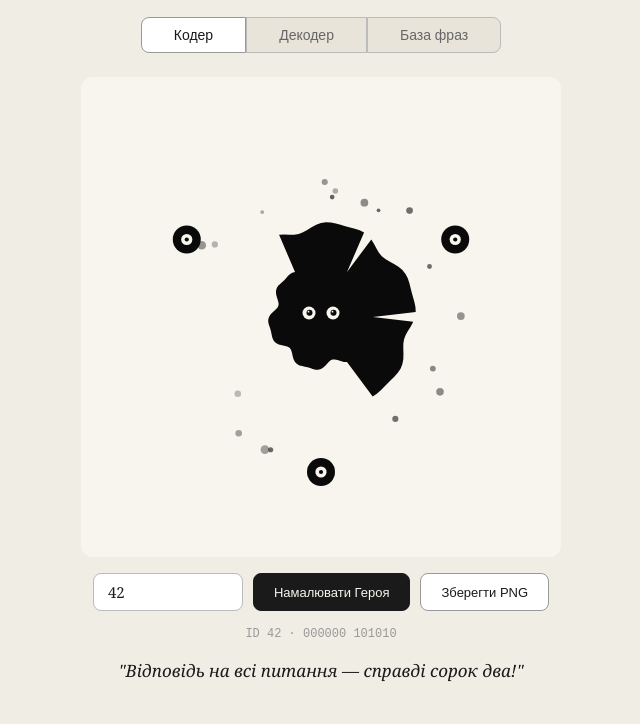
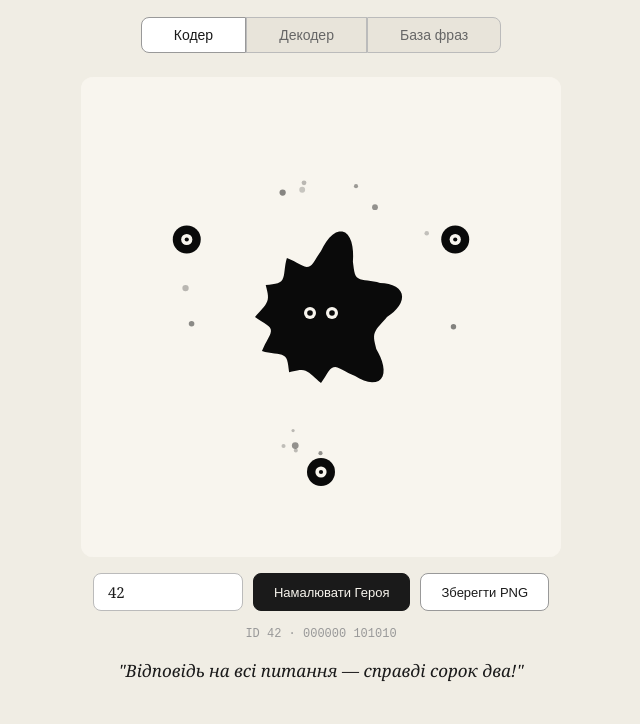
Before and after one commit to MixaUA/Ink-cipher, a plain HTML site: page index.html in a window 1280 px wide. Shown: the part 76-800 px from the top of the page, without its empty margins (319-959 px from the left). Drawn offline with Linux system fonts and the light colour scheme.

Commit message:
Update index.html

```diff
--- a/index.html
+++ b/index.html
@@ -3,7 +3,7 @@
 <head>
 <meta charset="UTF-8"/>
 <meta name="viewport" content="width=device-width, initial-scale=1.0"/>
-<title>Ink Cipher: Sector Blob Edition</title>
+<title>Ink Cipher: Pure Sine Smooth Blob</title>
 <style>
 *{box-sizing:border-box;margin:0;padding:0}
 body{background:#f0ede4;font-family:Georgia,serif;min-height:100vh}
@@ -59,7 +59,7 @@ video{position:absolute;top:0;left:0;z-index:1}
 </head>
 <body>
 <h1>✦ Ink Cipher ✦</h1>
-<p class="subtitle">Жива Секторна Клякса — 12 біт (Художній Блоб)</p>
+<p class="subtitle">Синусоїдальна Клякса — 12 Біт (Обмежені Піки й Впадини)</p>
 
 <div class="tabs">
   <div class="tab active" onclick="switchTab('enc')">Кодер</div>
@@ -121,7 +121,7 @@ let DB = {
   0:"Початок усього — тиша перед першим словом.",
   1:"Зірки пам'ятають кожну дитячу мрію.",
   7:"Ліс дихає разом з тобою, варто лише зупинитись.",
-  13:"Кожна крапля дощу несе своє ім'я.",
+  13:"Кожна крапля дощу несе свое ім'я.",
   42:"Відповідь на всі питання — справді сорок два!",
   99:"За горизонтом живуть дракони і добрі велетні.",
   256:"Магія криється у звичайних числах.",
@@ -134,7 +134,7 @@ const ANCHOR_R = 155;
 const ANCHOR_SIZE = 14;
 const N_DATA = 12;
 
-const START_ANGLE = Math.PI / 2;
+const START_ANGLE = Math.PI / 2; // Лінія нижнього кута трикутника (0 градусів радара)
 let lastLoggedId = null;
 
 function mkRng(seed) {
@@ -142,80 +142,68 @@ function mkRng(seed) {
   return () => { s = Math.imul(1664525, s) + 1013904223 >>> 0; return s / 4294967296; };
 }
 
-/* ── Красиві округлі капілярні бризки навколо ── */
+/* ── Художні краплі на фоні ── */
 function drawOuterSplashes(ctx, rng) {
   ctx.save();
   ctx.fillStyle = '#0a0a0a';
-  for (let i = 0; i < 18; i++) {
+  for (let i = 0; i < 14; i++) {
     const a = rng() * Math.PI * 2;
-    const r = 112 + rng() * 32;
-    ctx.globalAlpha = 0.25 + rng() * 0.4;
+    const r = 115 + rng() * 25;
+    ctx.globalAlpha = 0.2 + rng() * 0.3;
     ctx.beginPath();
-    ctx.arc(CX + Math.cos(a)*r, CY + Math.sin(a)*r, 1.5 + rng()*3, 0, Math.PI*2);
+    ctx.arc(CX + Math.cos(a)*r, CY + Math.sin(a)*r, 1.5 + rng()*2, 0, Math.PI*2);
     ctx.fill();
   }
   ctx.restore();
 }
 
-/* ── Очі героя в центрі плями ── */
+/* ── Оченята ── */
 function drawHeroEyes(ctx, rng) {
   ctx.save();
-  const eyeSpacing = 12;
+  const eyeSpacing = 11;
   const eyeY = -4;
   const lx = CX - eyeSpacing, rx = CX + eyeSpacing;
   const ly = CY + eyeY, ry = CY + eyeY;
-  const eyeRadius = 6.5;
-
   ctx.fillStyle = '#f8f5ee';
-  ctx.beginPath(); ctx.arc(lx, ly, eyeRadius, 0, Math.PI*2); ctx.fill();
-  ctx.beginPath(); ctx.arc(rx, ry, eyeRadius, 0, Math.PI*2); ctx.fill();
-
-  const lookX = (rng() - 0.5) * 2;
-  const lookY = (rng() - 0.5) * 1.5;
-
+  ctx.beginPath(); ctx.arc(lx, ly, 6, 0, Math.PI*2); ctx.fill();
+  ctx.beginPath(); ctx.arc(rx, ry, 6, 0, Math.PI*2); ctx.fill();
   ctx.fillStyle = '#0a0a0a';
-  ctx.beginPath(); ctx.arc(lx + lookX, ly + lookY, 3, 0, Math.PI*2); ctx.fill();
-  ctx.beginPath(); ctx.arc(rx + lookX, ry + lookY, 3, 0, Math.PI*2); ctx.fill();
-
-  ctx.fillStyle = '#ffffff';
-  ctx.beginPath(); ctx.arc(lx + lookX - 1, ly + lookY - 1, 0.9, 0, Math.PI*2); ctx.fill();
-  ctx.beginPath(); ctx.arc(rx + lookX - 1, ry + lookY - 1, 0.9, 0, Math.PI*2); ctx.fill();
+  ctx.beginPath(); ctx.arc(lx, ly, 2.8, 0, Math.PI*2); ctx.fill();
+  ctx.beginPath(); ctx.arc(rx, ry, 2.8, 0, Math.PI*2); ctx.fill();
   ctx.restore();
 }
 
-/* ── СЕКТОРНЕ ФОРМУВАННЯ СУЦІЛЬНОЇ КЛЯКСИ (БЛОБ) ── */
+/* ── ЧИСТА СИНУСОЇДАЛЬНА КЛЯКСА З ОБМЕЖЕНИМИ АМПЛІТУДАМИ ── */
 function drawHeroBody(ctx, id, rng) {
   const bits = [];
   for (let i = 11; i >= 0; i--) bits.push((id >> i) & 1);
 
-  const baseCircleR = 64; // Наше головне вписане базове коло (екватор)
-  const totalPoints = 120; // Кількість точок по колу для максимального згладжування
+  const baseCircleR = 66; // Вписане коло (наш нульовий рівень)
+  const totalPoints = 180; // Висока роздільна здатність для ідеальної гладкості
   const points = [];
 
   for (let p = 0; p < totalPoints; p++) {
     const angleFromStart = (p / totalPoints) * Math.PI * 2;
     const globalAngle = START_ANGLE + angleFromStart;
 
-    // Визначаємо поточний сектор з 12 можливих
+    // Математично визначаємо поточний сектор та його центр
     const sectorFloat = (angleFromStart / (Math.PI * 2)) * N_DATA;
-    const idx1 = Math.floor(sectorFloat) % N_DATA;
-    const idx2 = (idx1 + 1) % N_DATA;
-    const t = sectorFloat - Math.floor(sectorFloat);
+    const sectorIdx = Math.floor(sectorFloat) % N_DATA;
 
-    // Згладжування бітів сусідніх секторів для усунення гострих кутів "сонця"
-    const b1 = bits[idx1];
-    const b2 = bits[idx2];
+    // Синусоїдальний профіль сектора: максимальний вплив біта — строго по центру сектора
+    const bitValue = bits[sectorIdx];
 
-    // Плавна інтерполяція форми за допомогою косинусної кривої (cos інтерполяція)
-    const mu = (1 - Math.cos(t * Math.PI)) / 2;
-    const smoothBit = b1 * (1 - mu) + b2 * mu;
+    // Амплітуда: 1 = виступ (+20px), 0 = впадина (-12px)
+    const targetAmp = bitValue === 1 ? 20 : -12;
 
-    // Формуємо радіус: 1 = виступаюча жирна крапля, 0 = впадина
-    let r = baseCircleR + (smoothBit ? 28 : -14);
+    // Плавна синусоїда на базі кута всередині сектора
+    const sectorAngle = (sectorFloat - sectorIdx) * Math.PI; // від 0 до PI всередині сектора
+    let currentWave = Math.sin(sectorAngle) * targetAmp;
 
-    // Додаємо органічний випадковий шум, щоб пляма виглядала живою та ручною
-    r += Math.sin(angleFromStart * 6) * 4;
-    r += Math.cos(angleFromStart * 12) * 2;
+    let r = baseCircleR + currentWave;
+
+    // Легкий, ледь помітний природний шум, щоб лінія не була стерильно комп'ютерною
+    r += Math.sin(angleFromStart * 8) * 2.5;
 
     points.push({
       x: CX + Math.cos(globalAngle) * r,
@@ -223,7 +211,6 @@ function drawHeroBody(ctx, id, rng) {
     });
   }
 
-  // Малюємо суцільну органічну масу
   ctx.save();
   ctx.fillStyle = '#0a0a0a';
   ctx.beginPath();
@@ -250,7 +237,7 @@ function drawAnchor(ctx, cx, cy) {
 function drawSymbol(id) {
   const canvas = document.getElementById('encCanvas');
   const ctx = canvas.getContext('2d');
-  const rng = mkRng(id ^ 0x99);
+  const rng = mkRng(id ^ 0xAA);
 
   ctx.clearRect(0, 0, W, H);
   ctx.fillStyle = '#f8f5ee';
@@ -279,12 +266,12 @@ function encode() {
 function downloadPNG() {
   const id = document.getElementById('encId').value || '0';
   const a = document.createElement('a');
-  a.download = `ink-sector-blob-${id}.png`;
+  a.download = `ink-sine-blob-${id}.png`;
   a.href = document.getElementById('encCanvas').toDataURL('image/png');
   a.click();
 }
 
-/* ── ОПТИМІЗОВАНИЙ СЕКТОРНИЙ ДЕКОДЕР ── */
+/* ── НАДІЙНИЙ ДЕКОДЕР З ЗСУВОМ НА 15 ГРАДУСІВ ── */
 let camStream = null, scanTimer = null;
 
 async function startCam() {
@@ -295,11 +282,11 @@ async function startCam() {
     });
     video.srcObject = camStream;
     document.getElementById('scanLine').style.display = 'block';
-    logMsg('Секторний радар запущено. Сканую форму...');
+    logMsg('Синусоїдальний радар активовано. Пошук центрів...');
     scanTimer = setInterval(scanFrame, 200);
   } catch(e) {
     document.getElementById('decStatus').className = 'status err';
-    document.getElementById('decStatus').textContent = 'Помилка камери: ' + e.message;
+    document.getElementById('decStatus').textContent = 'Камера недоступна: ' + e.message;
   }
 }
 
@@ -365,7 +352,7 @@ function tryDecode(ctx, W, H) {
   darkBlobs.sort((a, b) => b.size - a.size);
   if (darkBlobs.length < 3) {
     ctx.clearRect(0, 0, W, H);
-    setDecStatus('Пошук 3 якорів...', '');
+    setDecStatus('Очікування стабільного кадру...', '');
     return;
   }
 
@@ -390,7 +377,7 @@ function tryDecode(ctx, W, H) {
 
   if (!bestTriangle) {
     ctx.clearRect(0, 0, W, H);
-    setDecStatus('Стабілізація геометрії трикутника...', '');
+    setDecStatus('Синхронізація якорів...', '');
     return;
   }
 
@@ -400,35 +387,37 @@ function tryDecode(ctx, W, H) {
 
   const bottomAnchor = [pa, pb, pc].reduce((best, p) => p.y > best.y ? p : best);
   const baseSide = (dist(pa, pb) + dist(pb, pc) + dist(pa, pc)) / 3;
+
+  // Базовий кут відліку (0 градусів)
   const currentRotation = Math.atan2(bottomAnchor.y - cy, bottomAnchor.x - cx);
 
   ctx.clearRect(0, 0, W, H);
 
-  // Малюємо рамку позиціонування
   ctx.strokeStyle = 'rgba(0, 120, 255, 0.4)';
   ctx.lineWidth = 1.5;
   ctx.beginPath(); ctx.moveTo(pa.x, pa.y); ctx.lineTo(pb.x, pb.y); ctx.lineTo(pc.x, pc.y); ctx.closePath(); ctx.stroke();
 
-  // Радіуси нашої секторної системи
   const radarCircleR = baseSide * (120 / 310);
-  const baseCircleR  = baseSide * (72 / 310); // Рівень вписаного кола
+  const baseCircleR  = baseSide * (74 / 310); // Рівень вписаного кола (екватор)
 
   const bits = [];
 
+  // ЗЧИТУВАННЯ: Робимо постріл строго з кутовим зсувом на +15 градусів (в центр сектора)
+  const HALF_SECTOR = (30 * Math.PI) / 180; // 15 градусів у радіанах
+
   for (let i = 0; i < N_DATA; i++) {
     const angleFromStart = (i / N_DATA) * Math.PI * 2;
-    const globalAngle = currentRotation + angleFromStart;
+    // Твій золотий зсув: центр сектора = початок сектора + 15 градусів
+    const globalAngle = currentRotation + angleFromStart + HALF_SECTOR;
 
     let foundDark = false;
     let edgeX = cx, edgeY = cy;
 
-    // Радар іде всередину від зовнішнього ліміту
     for (let d = radarCircleR; d >= 6; d -= 2) {
       const px = cx + Math.cos(globalAngle) * d;
       const py = cy + Math.sin(globalAngle) * d;
 
       if (lum(px, py) < THRESH * 1.05) {
-        // Захист від поодиноких шумів
         let dense = 0;
         if (lum(px+1, py) < THRESH * 1.05) dense++;
         if (lum(px-1, py) < THRESH * 1.05) dense++;
@@ -439,7 +428,7 @@ function tryDecode(ctx, W, H) {
           foundDark = true;
           edgeX = px; edgeY = py;
 
-          // Оцінка по вписаному колу: якщо вилізло за межі — 1, якщо ні — 0
+          // Порівняння: якщо радіус дотику більший за екватор — це 1, інакше — 0
           bits.push(d > baseCircleR ? 1 : 0);
           break;
         }
@@ -448,7 +437,7 @@ function tryDecode(ctx, W, H) {
 
     if (!foundDark) bits.push(0);
 
-    // Візуалізація дебаг-точок (Червона = 1, Зелена = 0)
+    // Малюємо дебаг-точки чітко по центру пелюсток
     ctx.fillStyle = bits[bits.length - 1] === 1 ? '#ff3333' : '#33ff33';
     ctx.beginPath(); ctx.arc(edgeX, edgeY, 4, 0, Math.PI * 2); ctx.fill();
   }
@@ -464,9 +453,9 @@ function tryDecode(ctx, W, H) {
       lastLoggedId = id;
     }
   } else {
-    setDecStatus(`Зчитано ID Блоба: ${id}`, '');
+    setDecStatus(`Зчитано ID: ${id}`, '');
     if (lastLoggedId !== id && id !== 0) {
-      logMsg(`[SCAN] Виявлено контур ID: ${id}`);
+      logMsg(`[SCAN] Зміна контуру. Поточний ID: ${id}`);
       lastLoggedId = id;
     }
   }
```
